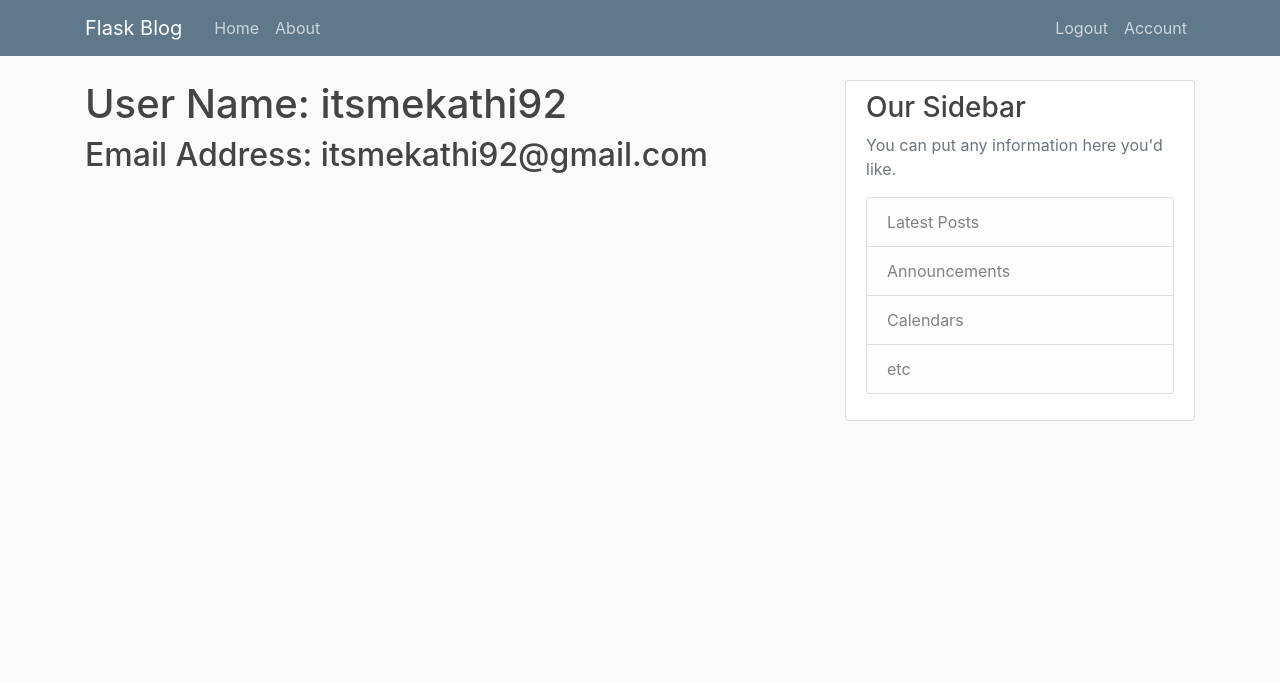
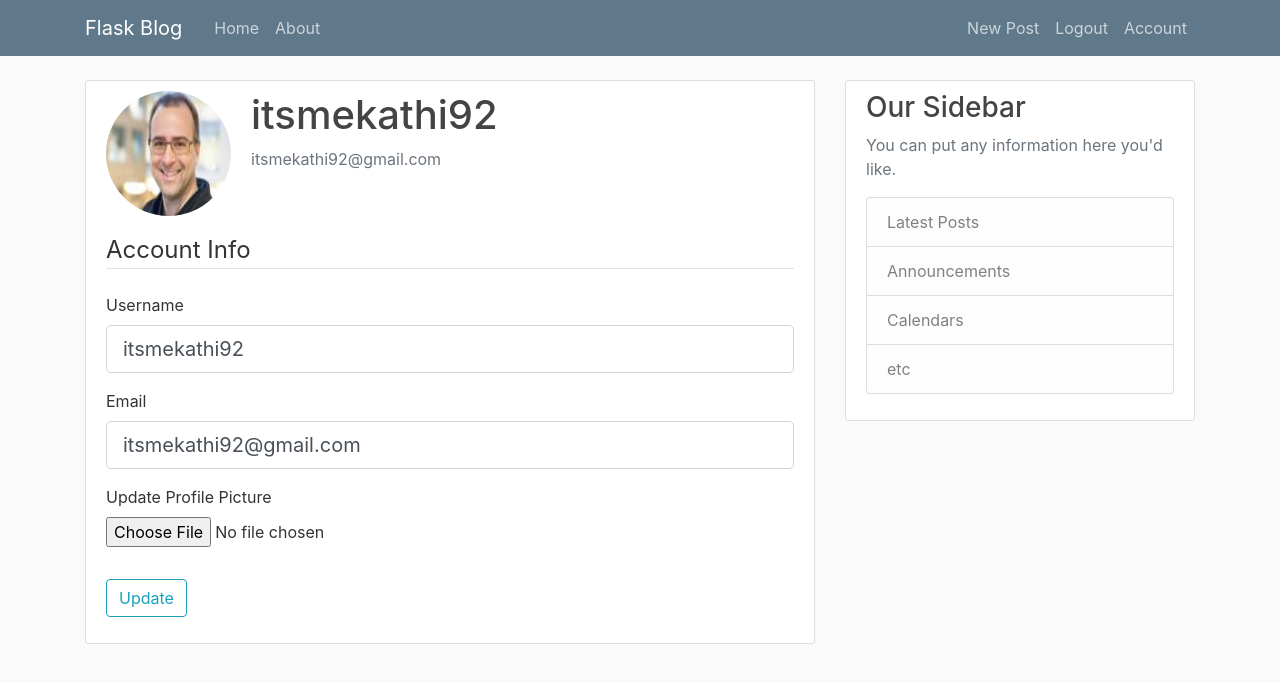
Before and after one commit to itsmekathi/FlaskApplications, a Flask app: page /account in a window 1280 px wide. Shown: the top 683 px of the page. Run offline with Flask 2, Linux system fonts and the light colour scheme; a user stored in the database is signed in; some libraries are stand-ins or nearby versions.

Commit message:
> Added Profile edit feature > Added new pages for adding, deleting and updating post

```diff
--- a/Flask_Blog/flaskblog/forms.py
+++ b/Flask_Blog/flaskblog/forms.py
@@ -1,7 +1,9 @@
 from flask_wtf import FlaskForm
-from wtforms import StringField, PasswordField, SubmitField, BooleanField
+from flask_wtf.file import FileField, FileAllowed
+from wtforms import StringField, PasswordField, SubmitField, BooleanField, TextAreaField
 from wtforms.validators import DataRequired, Length, Email, EqualTo, ValidationError
 from flaskblog.models import User
+from flask_login import current_user
 
 
 class RegistrationForm(FlaskForm):
@@ -31,3 +33,28 @@ class LoginForm(FlaskForm):
     password = PasswordField('Password', validators=[DataRequired()])
     remember = BooleanField('Remember Me')
     submit = SubmitField('Login')
+
+class UpdateAccountForm(FlaskForm):
+    username = StringField('Username',
+                           validators=[DataRequired(), Length(min=2, max=20)])
+    email = StringField('Email',
+                        validators=[DataRequired(), Email()])
+    picture = FileField('Update Profile Picture', validators=[FileAllowed(['jpg', 'png'])])
+    submit = SubmitField('Update')
+
+    def validate_username(self, username):
+        if username.data != current_user.username:
+            user = User.query.filter_by(username=username.data).first()
+            if user:
+                raise ValidationError('That username is taken. Please choose a different user name')
+
+    def validate_email(self, email):
+        if email.data != current_user.email:
+            user = User.query.filter_by(email=email.data).first()
+            if user:
+                raise ValidationError('That email address is already in use')
+
+class PostForm(FlaskForm):
+    title = StringField('Title', validators=[DataRequired()])
+    content = TextAreaField('Content', validators = [DataRequired()])
+    submit = SubmitField('Post')
--- a/Flask_Blog/flaskblog/routes.py
+++ b/Flask_Blog/flaskblog/routes.py
@@ -1,40 +1,16 @@
 from flask import render_template, url_for, flash, redirect, request, abort
 from flaskblog import app , db, bcrypt
-from flaskblog.forms import RegistrationForm, LoginForm
+from flaskblog.forms import RegistrationForm, LoginForm, UpdateAccountForm, PostForm
 from flaskblog.models import User, Post
 from flask_login import login_user, current_user, logout_user, login_required
-
-posts = [
-    {
-        'author': 'Narendra Modi',
-        'title': 'Blog post 1',
-        'content': 'First post content',
-        'date_posted': 'April 20, 2018'
-    },
-    {
-        'author': 'Amith Shah',
-        'title': 'Blog post 2',
-        'content': 'Second post content',
-        'date_posted': 'April 21, 2018'
-    },
-    {
-        'author': 'Rajnath Singh',
-        'title': 'Blog post 3',
-        'content': 'Third post content',
-        'date_posted': 'April 22, 2018'
-    },
-    {
-        'author': 'Nirmala Ji',
-        'title': 'Military operations',
-        'content': 'Destory pakistan and get back kashmir',
-        'date_posted': 'April 22, 2019'
-    }
-]
-
+import secrets
+import os
+from PIL import Image
 
 @app.route('/')
 @app.route('/home')
 def home():
+    posts = Post.query.all()
     return render_template('home.html', posts=posts)
 
 
@@ -88,7 +64,82 @@ def logout():
     logout_user()
     return redirect(url_for('home'))
 
-@app.route('/account')
+def save_picture(form_picture):
+    random_hex = secrets.token_hex(8)
+    _ , f_ext = os.path.splitext(form_picture.filename)
+    picture_fn = random_hex + f_ext
+    picture_path = os.path.join(app.root_path, 'static/profile_pics', picture_fn)
+
+    output_size = (125, 125)
+    img = Image.open(form_picture)
+    img.thumbnail(output_size)
+    img.save(picture_path)
+
+    return picture_fn
+
+
+@app.route('/account', methods=['GET', 'POST'])
 @login_required
 def account():
-    return render_template('account.html', title='Account')
+    form = UpdateAccountForm()
+    if form.validate_on_submit():
+        if form.picture.data:
+            picture_file = save_picture(form.picture.data)
+            current_user.image_file = picture_file
+        current_user.username = form.username.data
+        current_user.email = form.email.data
+        db.session.commit()
+        flash('Your account has been updated','success')
+        return redirect(url_for('account'))
+    elif request.method == 'GET':
+        form.username.data = current_user.username
+        form.email.data = current_user.email
+    image_file = url_for('static', filename='profile_pics/' + current_user.image_file)
+    return render_template('account.html', title='Account', image_file=image_file, form=form)
+
+@app.route('/post/new', methods=['GET', 'POST'])
+@login_required
+def new_post():
+    form = PostForm()
+    if form.validate_on_submit():
+        post = Post(title=form.title.data, content=form.content.data, author=current_user)
+        db.session.add(post)
+        db.session.commit()
+        flash('Your post has been created!', 'success')
+        return redirect(url_for('home'))
+    return render_template('create_post.html', title="New Post", form=form, legend='New Post')
+
+@app.route('/post/<int:post_id>', methods=['GET', 'POST'])
+def post(post_id):
+    post = Post.query.get_or_404(post_id)
+    return render_template('post.html', title=post.title, post=post)
+
+@app.route('/post/<int:post_id>/update', methods=['GET','POST'])
+@login_required
+def update_post(post_id):
+    post = Post.query.get_or_404(post_id)
+    if post.author != current_user:
+        abort(403)
+    form = PostForm()
+
+    if form.validate_on_submit():
+        post.title = form.title.data
+        post.content = form.content.data
+        db.session.commit()
+        flash('Your post has been updated!', 'success')
+        return redirect(url_for('post', post_id=post.id))
+    elif request.method == 'GET':
+        form.title.data = post.title
+        form.content.data = post.content
+    return render_template('create_post.html', title="Update Post", form=form, legend='Update Post')
+
+@app.route('/post/<int:post_id>/delete', methods=['POST'])
+@login_required
+def delete_post(post_id):
+    post = Post.query.get_or_404(post_id)
+    if post.author != current_user:
+        return abort(403)
+    db.session.delete(post)
+    db.session.commit()
+    flash('Your post has been deleted', 'success')
+    return redirect(url_for('home'))
--- a/Flask_Blog/flaskblog/templates/account.html
+++ b/Flask_Blog/flaskblog/templates/account.html
@@ -1,5 +1,57 @@
 {% extends "layout.html" %}
 {% block content %}
-<h1>User Name: {{ current_user.username }}</h1>
-<h2>Email Address: {{ current_user.email }}</h1>
+<div class="content-section">
+    <div class="media">
+        <img class="rounded-circle account-img" src="{{ image_file }}">
+        <div class="media-body">
+            <h2 class="account-heading">{{current_user.username }}</h2>
+            <p class="text-secondary">{{ current_user.email }}</p>
+        </div>
+    </div>
+    <!-- FORM HERE -->
+    <form method="POST" action="" enctype="multipart/form-data">
+        {{ form.hidden_tag() }}
+        <fieldset class="form-group">
+            <legend class="border-bottom mb-4">Account Info</legend>
+            <div class="form-group">
+                {{ form.username.label(class="form-control-label") }}
+                {% if form.username.errors %}
+                {{ form.username(class="form-control form-control-lg is-invalid") }}
+                <div class="invalid-feedback">
+                    {% for error in form.username.errors %}
+                    <span>{{ error }}</span>
+                    {% endfor %}
+                </div>
+                {% else %}
+                {{ form.username(class="form-control form-control-lg") }}
+                {% endif %}
+            </div>
+            <div class="form-group">
+                {{ form.email.label(class="form-control-label") }}
+                {% if form.email.errors %}
+                {{ form.email(class="form-control form-control-lg is-invalid") }}
+                <div class="invalid-feedback">
+                    {% for error in form.email.errors %}
+                    <span>{{ error }}</span>
+                    {% endfor %}
+                </div>
+                {% else %}
+                {{ form.email(class="form-control form-control-lg") }}
+                {% endif %}
+            </div>
+            <div class="form-group">
+                {{ form.picture.label(class="form-control-label") }}
+                {{ form.picture(class="form-control-file") }}
+                {% if form.picture.errors %}
+                {% for error in form.picture.errors %}
+                    <span class="text-danger">{{ error }}</span><br>
+                {% endfor %}
+                {% endif %}
+            </div>
+        </fieldset>
+        <div class="form-group">
+            {{ form.submit(class="btn btn-outline-info") }}
+        </div>
+    </form>
+</div>
 {% endblock content%}
--- a/Flask_Blog/flaskblog/templates/layout.html
+++ b/Flask_Blog/flaskblog/templates/layout.html
@@ -34,6 +34,7 @@
                     <!-- Navbar Right Side -->
                     <div class="navbar-nav">
                         {% if current_user.is_authenticated %}
+                        <a class="nav-item nav-link" href="{{ url_for('new_post') }}">New Post</a>
                         <a class="nav-item nav-link" href="{{ url_for('logout') }}">Logout</a>
                         <a class="nav-item nav-link" href="{{ url_for('account' )}}">Account</a>
                         {% else %}
```
Also changed, not shown: Flask_Blog/flaskblog/templates/create_post.html (added, +40 -0 lines), Flask_Blog/flaskblog/templates/home.html (+4 -3 lines), Flask_Blog/flaskblog/templates/post.html (added, +46 -0 lines), Flask_Blog/flaskblog/site.db, Flask_Blog/flaskblog/static/profile_pics/086b47115c138e9c.jpg (added), Flask_Blog/flaskblog/static/profile_pics/825d5988903b0318.jpg (added), Flask_Blog/flaskblog/static/profile_pics/9387655266a097f9.jpg (added), Flask_Blog/flaskblog/static/profile_pics/default.jpg (added).
